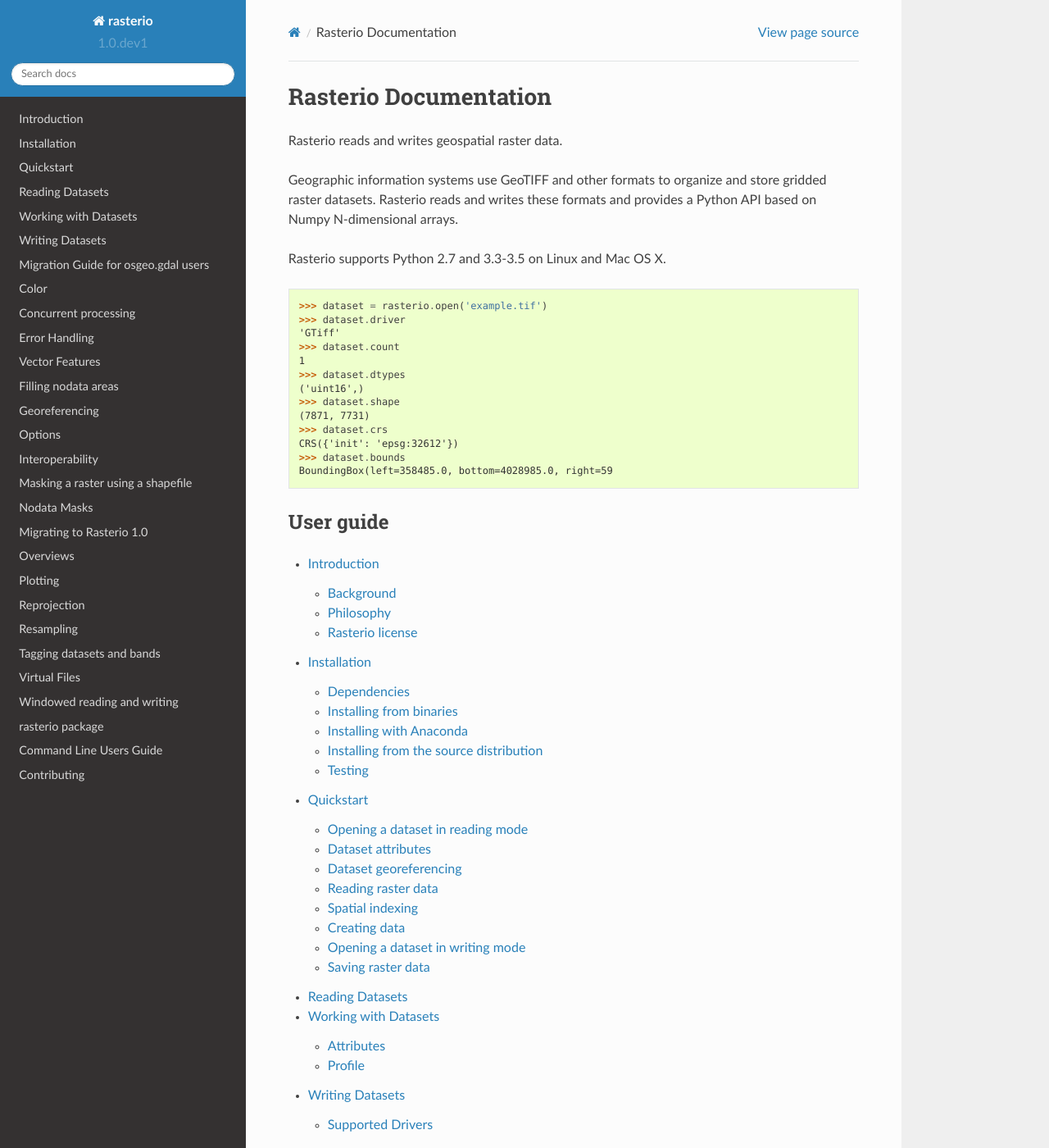
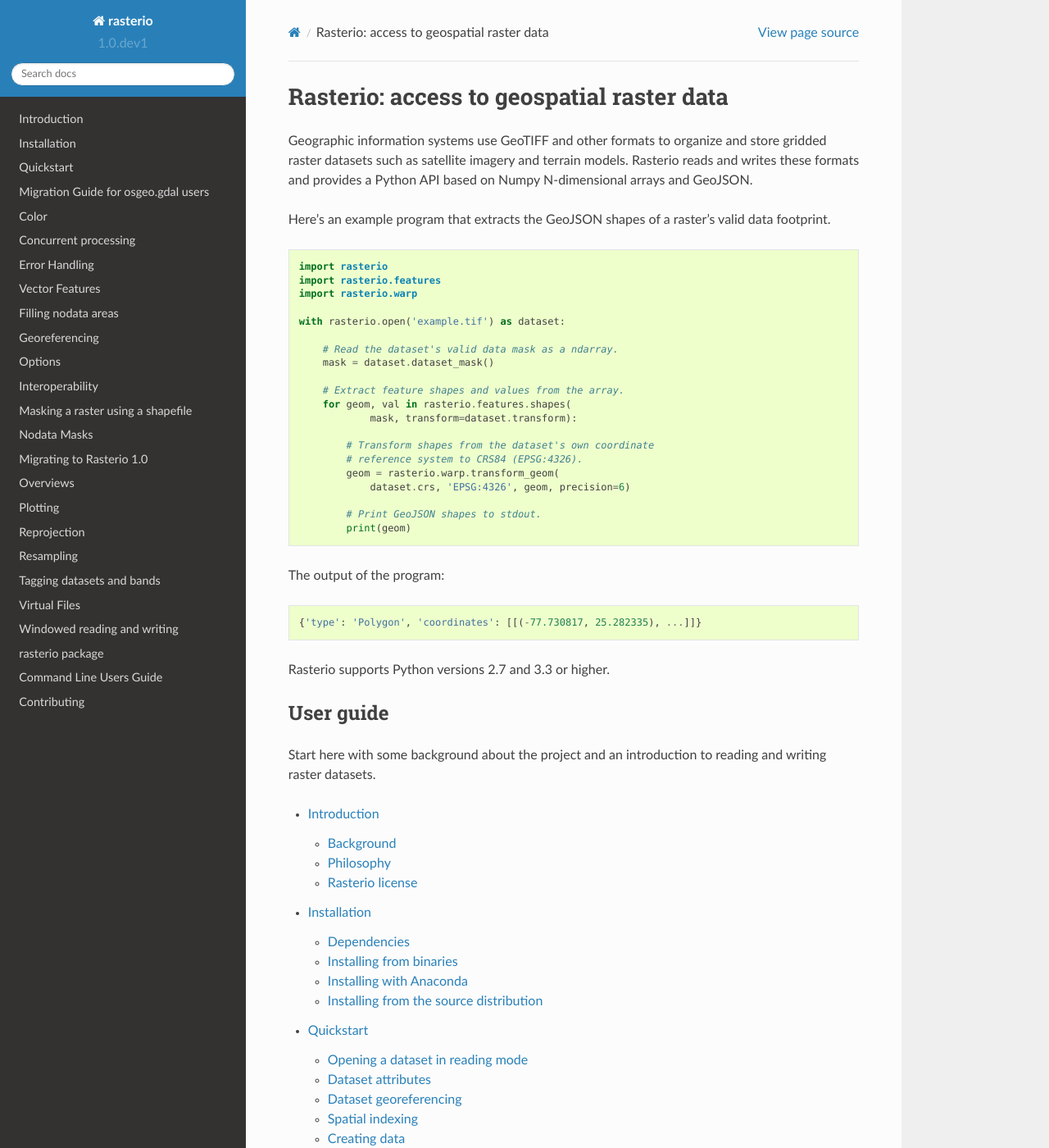
Before and after one commit to rasterio/rasterio, a Sphinx documentation site: the page built from docs/index.rst, in a window 1280 px wide and 1400 px high. Shown: the whole window at 82% size. Built offline with Sphinx 7.4.7 and the Read the Docs theme 2.0.0, drawn with Linux system fonts in a browser that asks for light colours; pages that are not in the unit, such as notebooks, are missing from menus.

Commit message:
Better structure for docs
Plus a more compelling example.

Resolves #846

```diff
--- a/docs/index.rst
+++ b/docs/index.rst
@@ -1,44 +1,59 @@
-======================
-Rasterio Documentation
-======================
+==========================================
+Rasterio: access to geospatial raster data
+==========================================
 
-Rasterio reads and writes geospatial raster data.
+Geographic information systems use GeoTIFF and other formats to organize and
+store gridded raster datasets such as satellite imagery and terrain models.
+Rasterio reads and writes these formats and provides a Python API based on
+Numpy N-dimensional arrays and GeoJSON.
 
-Geographic information systems use GeoTIFF and other formats to organize
-and store gridded raster datasets. Rasterio reads and writes these
-formats and provides a Python API based on Numpy N-dimensional arrays.
+Here's an example program that extracts the GeoJSON shapes of a raster's valid
+data footprint.
 
-Rasterio supports Python 2.7 and 3.3-3.5 on Linux and Mac OS X.
+.. code:: python
 
-.. code:: pycon
+    import rasterio
+    import rasterio.features
+    import rasterio.warp
 
-    >>> dataset = rasterio.open('example.tif')
-    >>> dataset.driver
-    'GTiff'
-    >>> dataset.count
-    1
-    >>> dataset.dtypes
-    ('uint16',)
-    >>> dataset.shape
-    (7871, 7731)
-    >>> dataset.crs
-    CRS({'init': 'epsg:32612'})
-    >>> dataset.bounds
-    BoundingBox(left=358485.0, bottom=4028985.0, right=59
+    with rasterio.open('example.tif') as dataset:
+
+        # Read the dataset's valid data mask as a ndarray.
+        mask = dataset.dataset_mask()
+
+        # Extract feature shapes and values from the array.
+        for geom, val in rasterio.features.shapes(
+                mask, transform=dataset.transform):
+
+            # Transform shapes from the dataset's own coordinate
+            # reference system to CRS84 (EPSG:4326).
+            geom = rasterio.warp.transform_geom(
+                dataset.crs, 'EPSG:4326', geom, precision=6)
+
+            # Print GeoJSON shapes to stdout.
+            print(geom)
+
+The output of the program:
+
+.. code:: python
+
+    {'type': 'Polygon', 'coordinates': [[(-77.730817, 25.282335), ...]]}
+
+Rasterio supports Python versions 2.7 and 3.3 or higher.
 
 User guide
 ==========
 
+Start here with some background about the project and an introduction to
+reading and writing raster datasets.
+
 .. toctree::
    :maxdepth: 2
 
-   user/intro
-   user/installation
-   user/quickstart
-   user/reading
-   user/working_with_datasets
-   user/writing
-   user/osgeo_gdal_migration
+   intro
+   installation
+   quickstart
+   migration
 
 Advanced topics
 ===============
```
Also changed, not shown: docs/installation.rst (renamed from docs/user/installation.rst, +8 -51 lines), docs/quickstart.rst (renamed from docs/user/quickstart.rst, +9 -9 lines), docs/user/working_with_datasets.rst (deleted, +0 -79 lines), docs/intro.rst (renamed from docs/user/intro.rst), docs/migration.rst (renamed from docs/user/osgeo_gdal_migration.rst), docs/topics/reading.rst (renamed from docs/user/reading.rst), docs/topics/writing.rst (renamed from docs/user/writing.rst).
